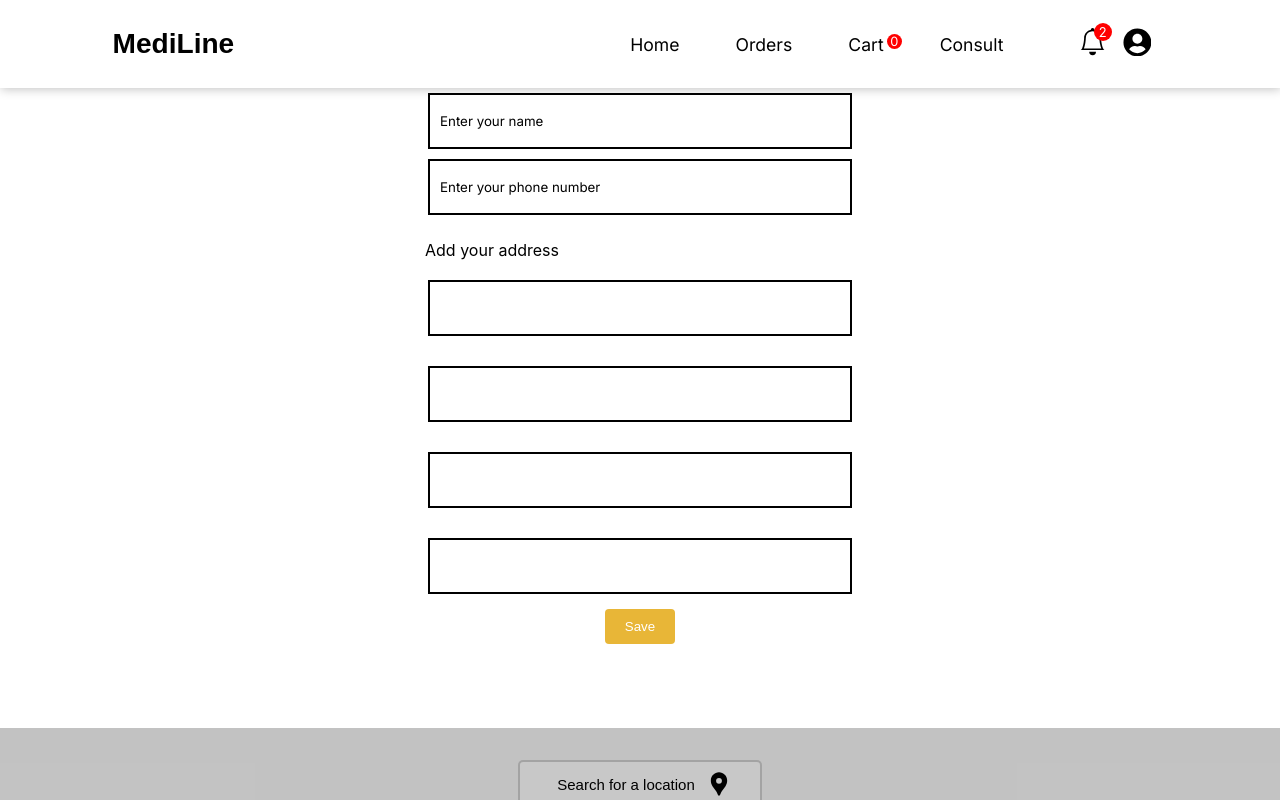
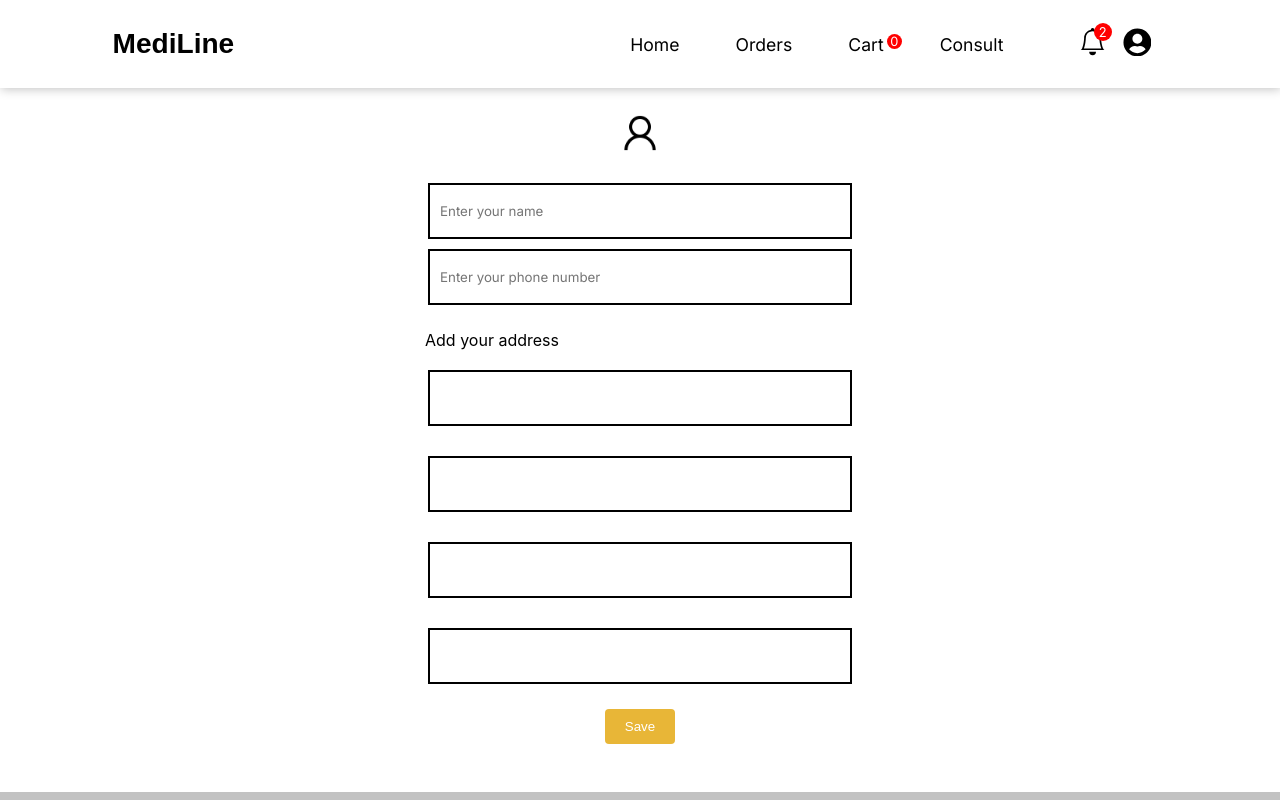
Before and after one commit to TIU-Team40/MediLine, a React (Create React App) app in the folder client/: page /cart in a window 1280 px wide. Shown: the top 800 px of the page. Built offline with nearby package versions, Linux system fonts and the light colour scheme; a web font is replaced by a local one.

Commit message:
Made changes

```diff
--- a/client/src/pages/UserProfile/UserProfile.css
+++ b/client/src/pages/UserProfile/UserProfile.css
@@ -1,5 +1,5 @@
 .form-info {
-    height: 40rem;
+    height: 44rem;
     width: 70rem;
 }
 
@@ -19,11 +19,17 @@
 .form-save-btn {
     color: #ffffff;
     background-color: #e8b637;
-    margin: 10px;
+    margin: 20px 0;
     padding: 10px 20px;
     border: #e8b637;
     border-radius: 4px;
 
+}
+
+.form-img {
+    width:50px;
+    height:50px;
+    margin: 20px 10px;
 }
 
 form {
@@ -34,5 +40,4 @@ form {
 
 ::-webkit-input-placeholder {
     font-family: Inter;
-    color: black;
 }
--- a/client/src/pages/UserProfile/UserProfile.js
+++ b/client/src/pages/UserProfile/UserProfile.js
@@ -1,12 +1,14 @@
 import React from 'react'
 import '../../styles/global.css'
 import './UserProfile.css'
+import img from '../../assets/UserProfie-img.png'
 
 const UserProfile = () => {
     return (
         <div>
             <div className='form-info'>
                 <form>
+                    <img src={img} alt="" className='form-img'/>
                     <input type="text" placeholder='Enter your name' className='form-input'/>
                     <input type="text" placeholder='Enter your phone number' className='form-input'/>
                     <br />
```
